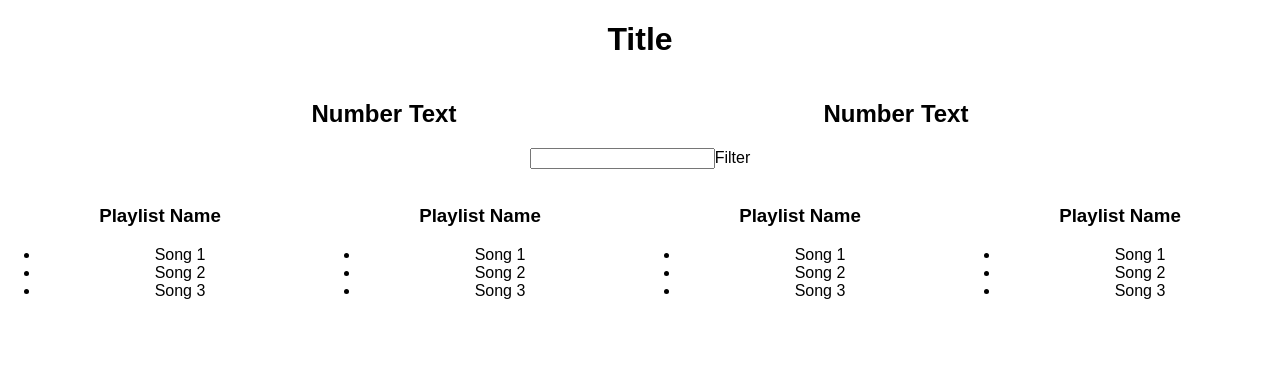
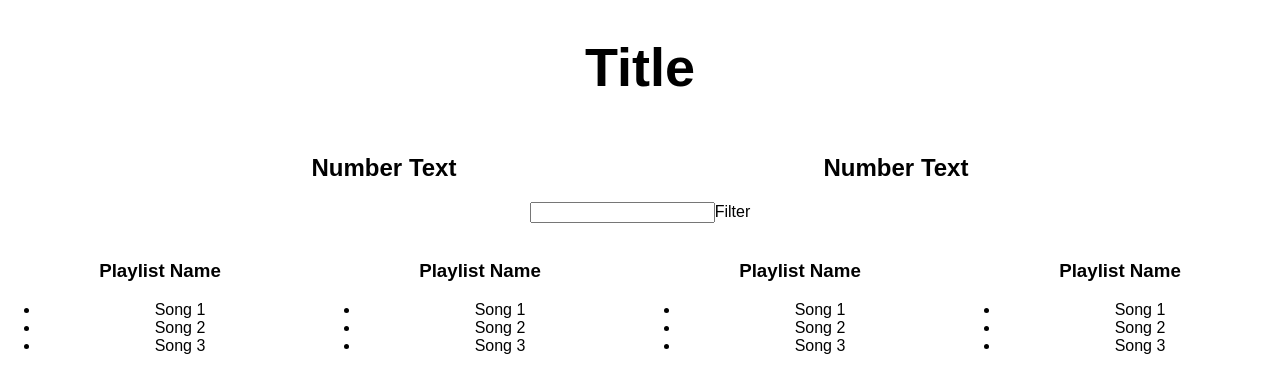
Before and after one commit to iesvs/Listas, a React (Create React App) app: page / in a window 1280 px wide. Shown: the top 392 px of the page. Built offline with nearby package versions, Linux system fonts and the light colour scheme.

Commit message:
Segundo commit del codigp

```diff
--- a/src/App.js
+++ b/src/App.js
@@ -2,9 +2,8 @@
 import logo from './logo.svg';
 import './App.css';
 
-let defaultTextColor = "#000"
 let defaultStyle = {
-		color: defaultTextColor
+		color: "#000"
 }
 class Aggregate extends Component {
 	render(){
@@ -46,7 +45,7 @@
 		let appName = "Validacion de los CFDIs"
 		return (
 			<div className="App">
-				<h1>Title</h1>
+				<h1 style={{...defaultStyle, "font-size": "54px"}}>Title</h1>
 				<Aggregate/>
 				<Aggregate/>
 				<Filter/>
```
